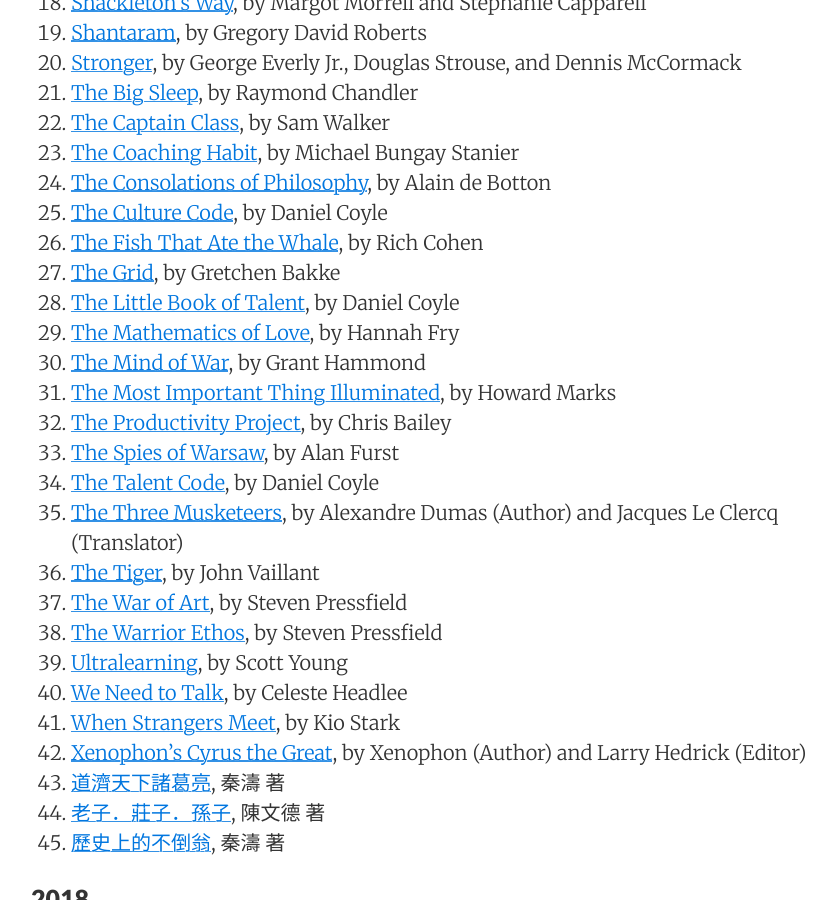
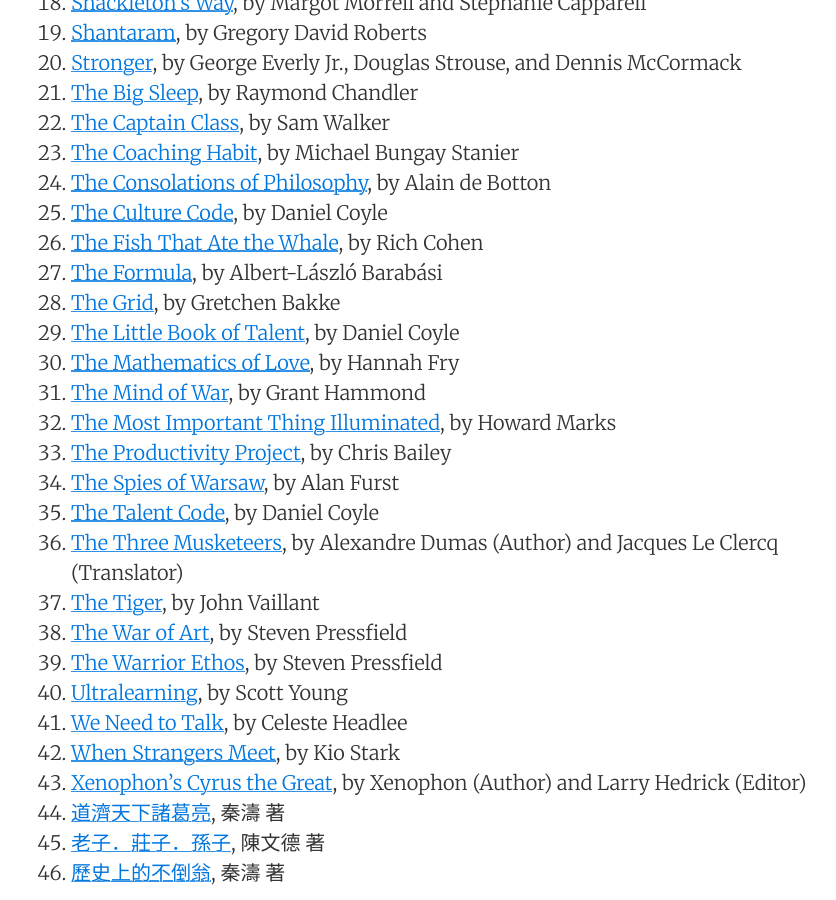
Before and after one commit to sewardlee337/sewardlee337.github.io, a Jekyll site: the page built from readinglist.md, in a window 1280 px wide and 900 px high, scrolled down 1130 px. Shown: the whole window, without its empty margins (189-1025 px from the left). Built offline with Jekyll 4.4.1, drawn with Linux system fonts in a browser that asks for light colours; nearby versions of some CDN libraries.

Commit message:
Update reading list

```diff
--- a/readinglist.md
+++ b/readinglist.md
@@ -46,6 +46,7 @@ _"My alma mater was books, a good library... I could spend the rest of my life r
 1. [The Consolations of Philosophy](https://amzn.to/2Wy8EYc), by Alain de Botton
 1. [The Culture Code](https://amzn.to/2GaFTu8), by Daniel Coyle
 1. [The Fish That Ate the Whale](https://amzn.to/32iGK6g), by Rich Cohen
+1. [The Formula](https://amzn.to/2KPpD5k), by Albert-László Barabási
 1. [The Grid](https://amzn.to/2SJRtFN), by Gretchen Bakke
 1. [The Little Book of Talent](https://amzn.to/2WnNLiB), by Daniel Coyle
 1. [The Mathematics of Love](https://amzn.to/2EIUoEH), by Hannah Fry
```
